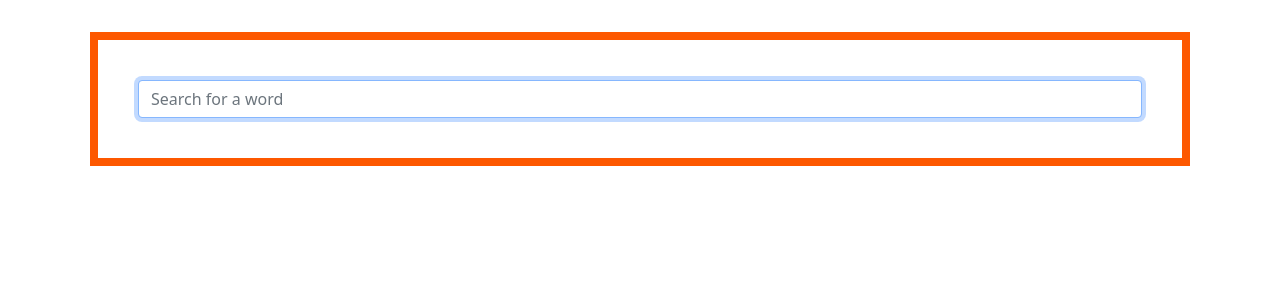
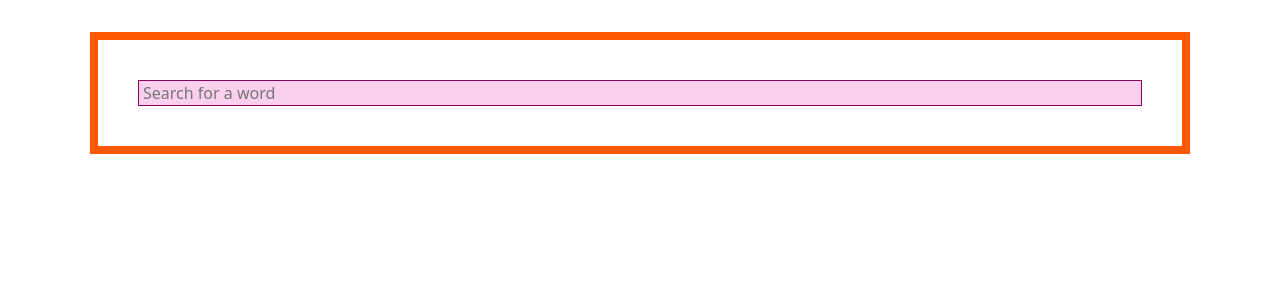
Before and after one commit to Joycey83/Dictionaryopedia, a React (Create React App) app: page / in a window 1280 px wide. Shown: the top 300 px of the page. Built offline with nearby package versions, Linux system fonts and the light colour scheme; a web font is replaced by a local one.

Commit message:
changed the style of the input form and added some place holder colors will change later

```diff
--- a/src/components/Dictionaryopedia.js
+++ b/src/components/Dictionaryopedia.js
@@ -44,7 +44,7 @@ const Dictionaryopedia = () => {
               type="search"
               placeholder="Search for a word"
               autoFocus={true}
-              className="form-control search-input"
+              className={styles["form--control"]}
               onChange={inputKeywordHandle}
             />
           </form>
--- a/src/components/Dictionaryopedia.module.css
+++ b/src/components/Dictionaryopedia.module.css
@@ -2,33 +2,16 @@
   margin: 0.5rem 0;
 }
 
-.form-control label {
-  font-weight: bold;
-  display: block;
-  margin-bottom: 0.5rem;
-}
-
-.form-control input {
+input {
   display: block;
   width: 100%;
-  border: 1px solid #ccc;
-  font: inherit;
+  border: 1px solid orange;
   line-height: 1.5rem;
   padding: 0 0.25rem;
 }
 
-.form-control input:focus {
+input:focus {
   outline: none;
   background: #fad0ec;
   border-color: #8b005d;
 }
-
-.form-control.invalid input {
-  border: 2px solid red;
-  background-color: rgb(154, 82, 82);
-}
-
-.form-control.invalid label {
-  color: red;
-  font-size: 25px;
-}
```
